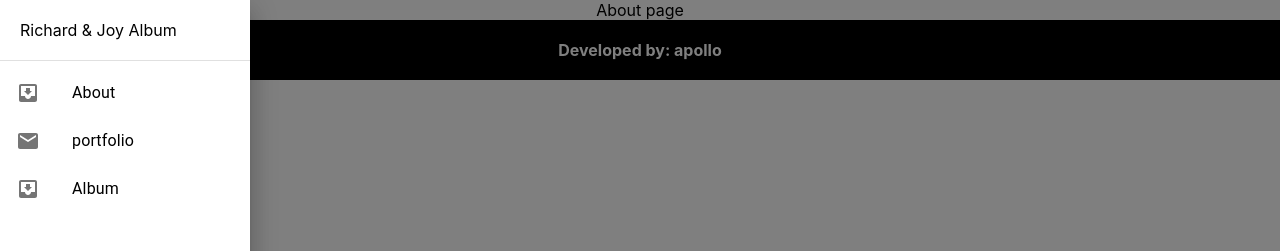
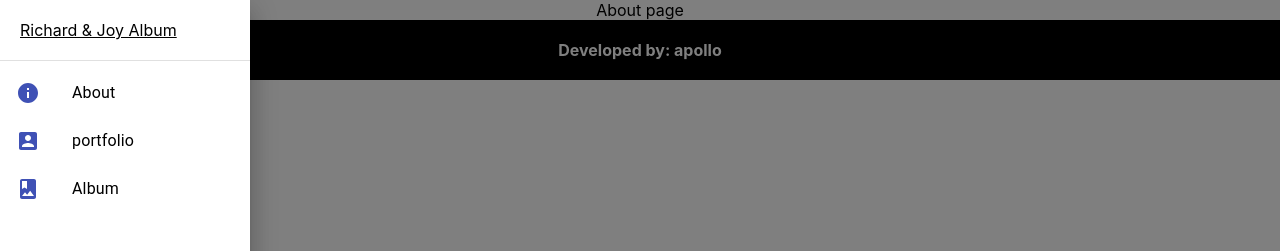
Before and after one commit to richardbmatic17/album-frontend, a React (Create React App) app: page /about in a window 1280 px wide. Both pictures are taken after a click on the button 36 px from the left and 34 px from the top of the page. Shown: the top 251 px of the page. Built offline with nearby package versions, Linux system fonts and the light colour scheme.

Commit message:
refactor styles

```diff
--- a/src/components/Drawer.js
+++ b/src/components/Drawer.js
@@ -1,38 +1,25 @@
 import React from 'react';
-import clsx from 'clsx';
-import { makeStyles } from '@material-ui/core/styles';
-import SwipeableDrawer from '@material-ui/core/SwipeableDrawer';
-import Button from '@material-ui/core/Button';
-import List from '@material-ui/core/List';
-import Divider from '@material-ui/core/Divider';
-import ListItem from '@material-ui/core/ListItem';
-import ListItemIcon from '@material-ui/core/ListItemIcon';
-import ListItemText from '@material-ui/core/ListItemText';
-import InboxIcon from '@material-ui/icons/MoveToInbox';
-import MailIcon from '@material-ui/icons/Mail';
+import AccountBoxIcon from '@material-ui/icons/AccountBox';
+import InfoIcon from '@material-ui/icons/Info';
 import MenuIcon from '@material-ui/icons/Menu';
-import Link from '@material-ui/core/Link';
-import Fab from '@material-ui/core/Fab';
+import PhotoAlbumIcon from '@material-ui/icons/PhotoAlbum';
+import { DrawerStyles } from '../styles'
+import {
+  Button,
+  Divider,
+  Fab,
+  Link,
+  List,
+  ListItem,
+  ListItemIcon,
+  ListItemText,
+  SwipeableDrawer,
+} from '@material-ui/core';
 
-const useStyles = makeStyles({
-  list: {
-    width: 250,
-  },
-  fullList: {
-    width: 'auto',
-  },
-  button: {
-    position: 'fixed',
-    display: 'block',
-    'z-index': 1,
-  },
-  logo: {
-    margin: '20px',
-  }
-});
+const listItems = ['About', 'portfolio', 'Album'];
 
 export default function Drawer() {
-  const classes = useStyles();
+  const classes = DrawerStyles();
   const [state, setState] = React.useState({ left: false });
 
   const toggleDrawer = (anchor, open) => (event) => {
@@ -43,23 +30,35 @@ export default function Drawer() {
     setState({ ...state, [anchor]: open });
   };
 
+  const getIcon = index => {
+    if (index === 0) {
+      return <InfoIcon color='primary' />
+    }
+    if (index === 1) {
+      return <AccountBoxIcon color='primary' />
+    }
+    if (index === 2) {
+      return <PhotoAlbumIcon color='primary' />
+    }
+  }
+
   const list = anchor => (
     <div
-      className={clsx(classes.list)}
+      className={classes.list}
       onClick={toggleDrawer(anchor, false)}
       onKeyDown={toggleDrawer(anchor, false)}
     >
       <Link href="/">
-        <div className={clsx(classes.logo)}>
+        <div className={classes.logo}>
           <span>Richard & Joy Album</span>
         </div>
       </Link>
       <Divider />
       <List>
-        {['About', 'portfolio', 'Album'].map((text, index) => (
+        {listItems.map((text, index) => (
           <Link href={text}>
             <ListItem button key={text}>
-                <ListItemIcon>{index % 2 === 0 ? <InboxIcon /> : <MailIcon />}</ListItemIcon>
+                <ListItemIcon>{getIcon(index)}</ListItemIcon>
                 <ListItemText primary={text} />
             </ListItem>
           </Link>
@@ -69,12 +68,12 @@ export default function Drawer() {
   );
 
   return (
-    <div>
+    <div className={classes.root}>
       {['left'].map((anchor) => (
         <React.Fragment key={anchor}>
           <Button
             onClick={toggleDrawer(anchor, true)}
-            className={clsx(classes.button)}
+            className={classes.button}
           >
             <Fab color="primary" aria-label="add">
               <MenuIcon />
--- a/src/components/Footer.js
+++ b/src/components/Footer.js
@@ -1,24 +1,13 @@
 import React from 'react';
 import { Container } from '@material-ui/core';
-import { makeStyles } from '@material-ui/core/styles';
-
-const useStyles = makeStyles((theme) => ({
-  footer: {
-    padding: '20px 0',
-    background: 'black',
-    color: 'white',
-    fontWeight: 'bold',
-    width: '100%',
-    maxWidth: '100%',
-  },
-}));
+import { FooterStyles } from '../styles'
 
 export default function Copyright() {
-  const classes = useStyles();
+  const classes = FooterStyles();
 
   return (
     <Container className={classes.footer}>
-    Developed by: apollo
+      Developed by: apollo
     </Container>
   );
 }
--- a/src/components/Parallax.js
+++ b/src/components/Parallax.js
@@ -1,31 +1,10 @@
 import React from 'react';
 import Grid from '@material-ui/core/Grid';
 import Link from '@material-ui/core/Link';
-
-import { makeStyles } from '@material-ui/core/styles';
-
-const useStyles = makeStyles((theme) => ({
-  bgParallax: {
-    backgroundAttachment: 'fixed',
-    backgroundPosition: 'center',
-    backgroundRepeat: 'no-repeat',
-    backgroundSize: 'cover',
-    backgroundImage: props => `url(${props.parallaxImage})`,
-    minHeight: '100vh',
-    display: 'flex',
-  },
-  span: {
-    padding: '20px',
-    backgroundColor: 'black',
-    opacity: '.5',
-    color: 'white',
-    fontSize: 'x-large',
-    fontWeight: '900',
-  }
-}));
+import { ParallaxStyles } from '../styles'
 
 export default function ContainedButtons(props) {
-  const classes = useStyles(props);
+  const classes = ParallaxStyles(props);
 
   return (
     <div className={classes.bgParallax}>
--- a/src/components/index.js
+++ b/src/components/index.js
@@ -1,11 +1,9 @@
-import Buttons from './Buttons';
 import Drawer from './Drawer';
 import Parallax from './Parallax';
 import Welcome from './Welcome';
 import Footer from './Footer';
 
 export {
-  Buttons,
   Drawer,
   Parallax,
   Welcome,
--- a/src/pages/Home.js
+++ b/src/pages/Home.js
@@ -35,8 +35,7 @@ const Home = (props) => {
         <Parallax
           parallaxImage="https://album-2021-03-02.s3-ap-southeast-1.amazonaws.com/boracay/IMG20200217165328.jpg"
           parallaxMessage="Boracay Adventure"
-          link="/portfolio"
-      />
+          link="/portfolio"/>
       </Page>
     </div>
   )
--- /dev/null
+++ b/src/styles/DrawerStyles.js
@@ -0,0 +1,16 @@
+import { makeStyles } from '@material-ui/core/styles';
+
+export default makeStyles({
+  list: {
+    width: 250,
+  },
+  fullList: {
+    width: 'auto',
+  },
+  logo: {
+    padding: '20px',
+  },
+  root: {
+    position: 'absolute',
+  },
+});
--- /dev/null
+++ b/src/styles/FooterStyles.js
@@ -0,0 +1,12 @@
+import { makeStyles } from '@material-ui/core/styles';
+
+export default makeStyles((theme) => ({
+  footer: {
+    padding: '20px 0',
+    background: 'black',
+    color: 'white',
+    fontWeight: 'bold',
+    width: '100%',
+    maxWidth: '100%',
+  },
+}));
--- /dev/null
+++ b/src/styles/ParallaxStyles.js
@@ -0,0 +1,21 @@
+import { makeStyles } from '@material-ui/core/styles';
+
+export default makeStyles((theme) => ({
+  bgParallax: {
+    backgroundAttachment: 'fixed',
+    backgroundPosition: 'center',
+    backgroundRepeat: 'no-repeat',
+    backgroundSize: 'cover',
+    backgroundImage: props => `url(${props.parallaxImage})`,
+    minHeight: '100vh',
+    display: 'flex',
+  },
+  span: {
+    padding: '20px',
+    backgroundColor: 'black',
+    opacity: '.5',
+    color: 'white',
+    fontSize: 'x-large',
+    fontWeight: '900',
+  }
+}));
--- /dev/null
+++ b/src/styles/index.js
@@ -0,0 +1,9 @@
+import DrawerStyles from './DrawerStyles'
+import FooterStyles from './FooterStyles'
+import ParallaxStyles from './ParallaxStyles'
+
+export {
+  DrawerStyles,
+  FooterStyles,
+  ParallaxStyles,
+}
```
